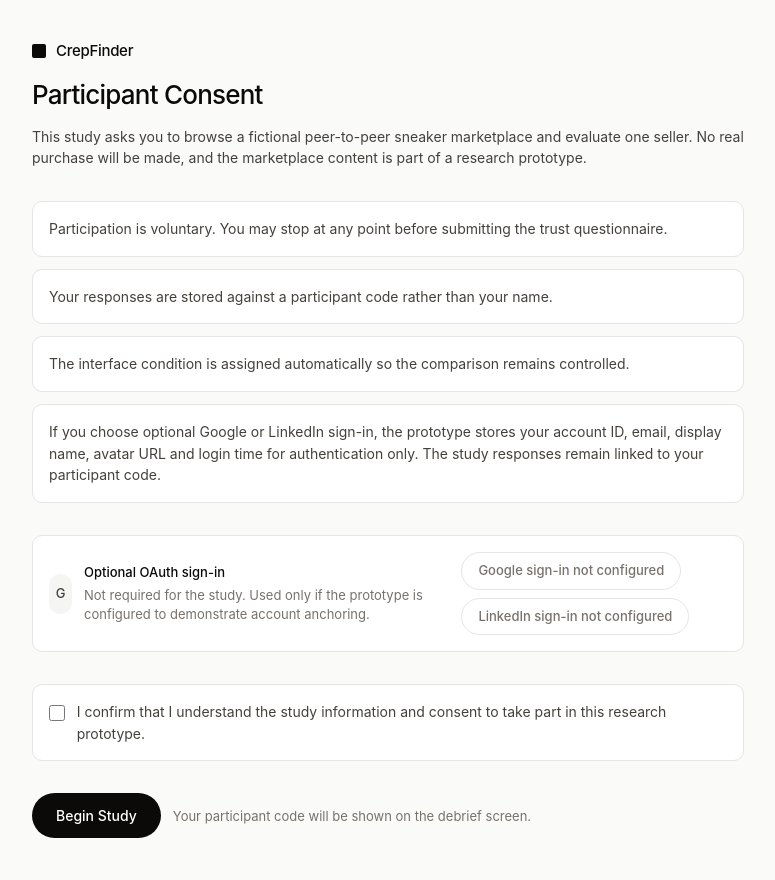
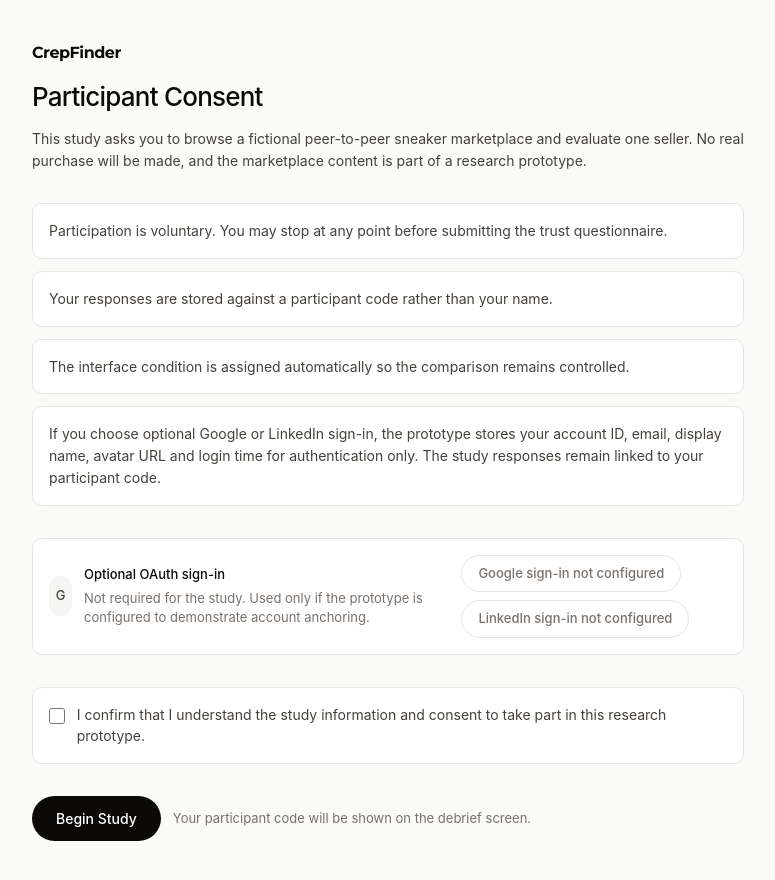
Before and after one commit to toksadekoya/crepfinder, a React (Vite) app in the folder frontend/: page / in a window 1280 px wide. Shown: the whole page, without its empty margins (252-1027 px from the left). Built offline with nearby package versions, Linux system fonts and the light colour scheme; no server answers; a web font is replaced by a local one.

Commit message:
fix(frontend): align consent screen wordmark

```diff
--- a/frontend/src/components/ConsentScreen.jsx
+++ b/frontend/src/components/ConsentScreen.jsx
@@ -70,9 +70,8 @@ export default function ConsentScreen({ onConsent, authStatus, onAuthUpdate }) {
       <main id="main-content" className="mx-auto flex min-h-screen w-full max-w-[760px] flex-col justify-center px-6 py-10">
         <div className="space-y-8">
           <div className="space-y-3">
-            <div className="flex items-center gap-2.5">
-              <span className="h-3.5 w-3.5 rounded-[2px] bg-primary" aria-hidden="true" />
-              <span className="text-[15px] font-medium tracking-[-0.02em] text-primary">CrepFinder</span>
+            <div>
+              <span className="font-logo text-[16px] font-bold tracking-[-0.03em] text-primary">CrepFinder</span>
             </div>
             <h1 className="text-[26px] font-medium tracking-[-0.03em] text-primary">Participant Consent</h1>
             <p className="text-[14px] leading-[1.55] text-secondary">
```
